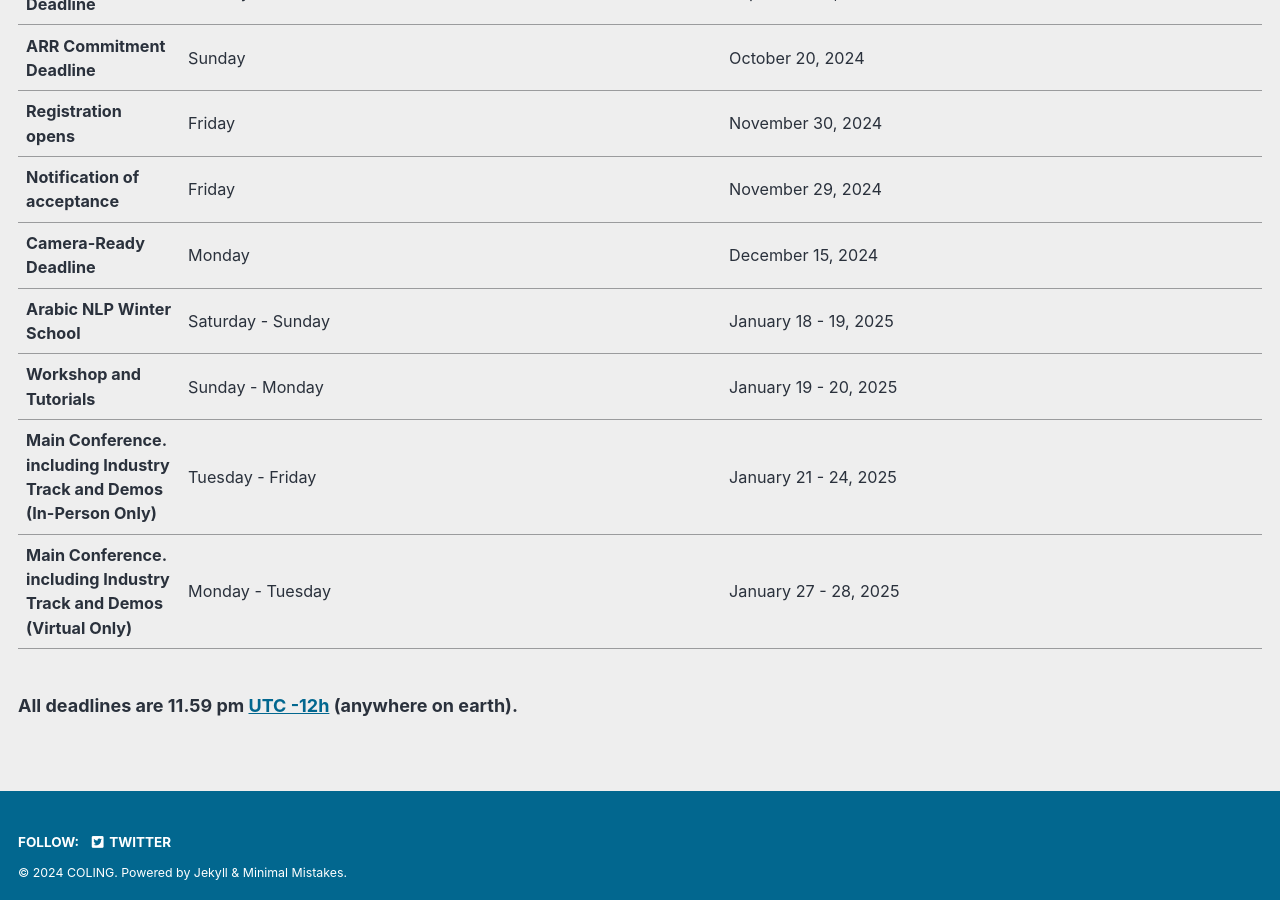
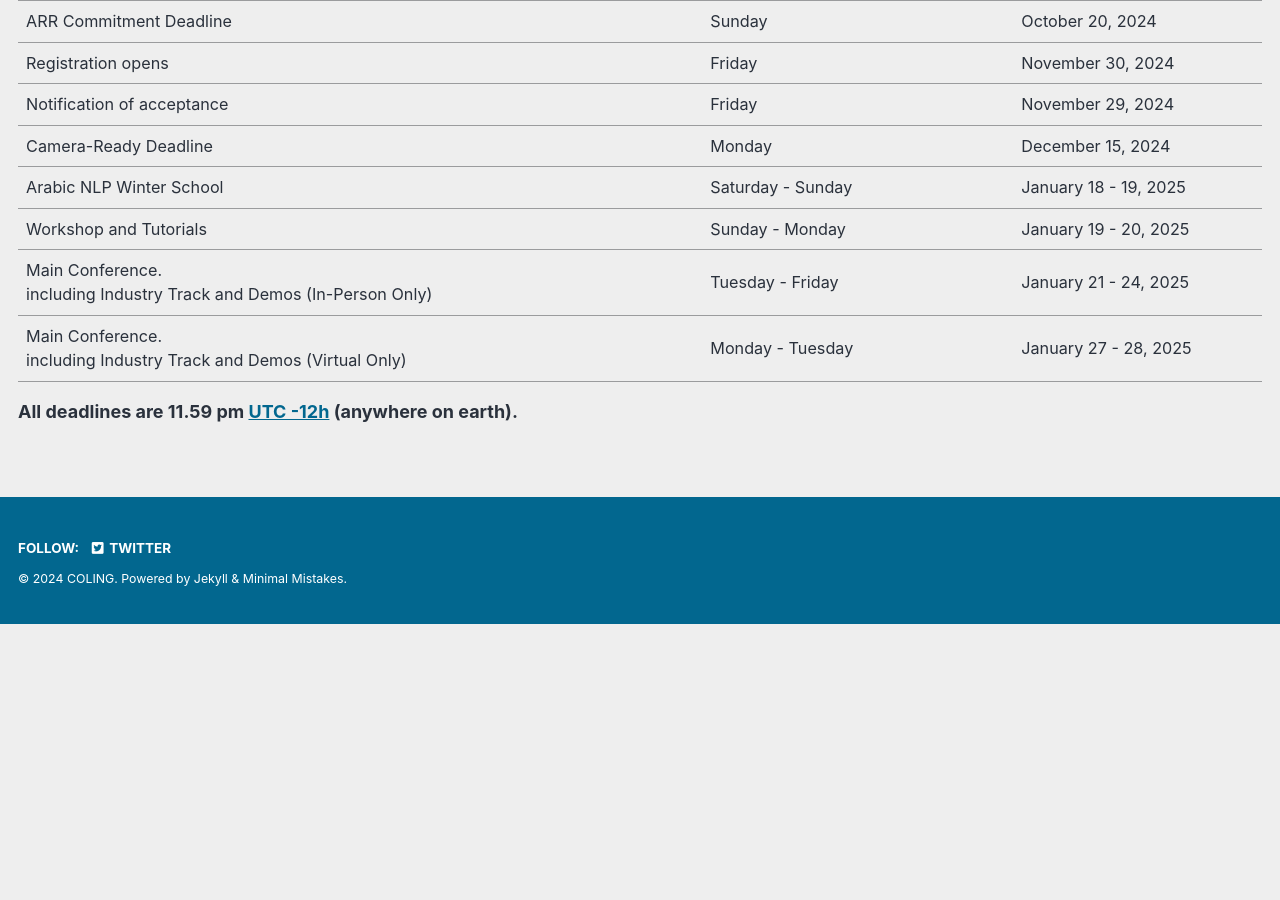
Before and after one commit to hasaniqbal777/coling-2025, a Jekyll site: the page built from _pages/home.md, in a window 1280 px wide and 900 px high, scrolled down 1317 px. Built offline with Jekyll 4.4.1, drawn with Linux system fonts in a browser that asks for light colours; cached includes are drawn as plain includes; comment, search, counter and statistics services are not loaded; after the commit the page ends 1941 px from its top, so only the background shows below that.

Commit message:
Fixed dates-table

```diff
--- a/_pages/home.md
+++ b/_pages/home.md
@@ -42,9 +42,9 @@ Notification of acceptance | Friday | November 29, 2024
 Camera-Ready Deadline | Monday | December 15, 2024
 Arabic NLP Winter School | Saturday - Sunday | January 18 - 19, 2025
 Workshop and Tutorials | Sunday - Monday | January 19 - 20, 2025
-Main Conference. including Industry Track and Demos (In-Person Only) | Tuesday - Friday | January 21 - 24, 2025
-Main Conference. including Industry Track and Demos (Virtual Only) | Monday - Tuesday | January 27 - 28, 2025
-{: .news-table}
+Main Conference.<br> including Industry Track and Demos (In-Person Only) | Tuesday - Friday | January 21 - 24, 2025
+Main Conference.<br> including Industry Track and Demos (Virtual Only) | Monday - Tuesday | January 27 - 28, 2025
+{: .dates-table}
 
 <style>
 .dates-table { font-size: .9em; }
@@ -53,7 +53,4 @@ Main Conference. including Industry Track and Demos (Virtual Only) | Monday - Tu
 .dates-table del { color: #888; }
 </style>
 
-
-{: .dates-table}
-<br>
 <b>All deadlines are 11.59 pm <a target="_blank" href="https://www.timeanddate.com/time/zone/timezone/utc-12">UTC -12h</a> (anywhere on earth).</b>
```
